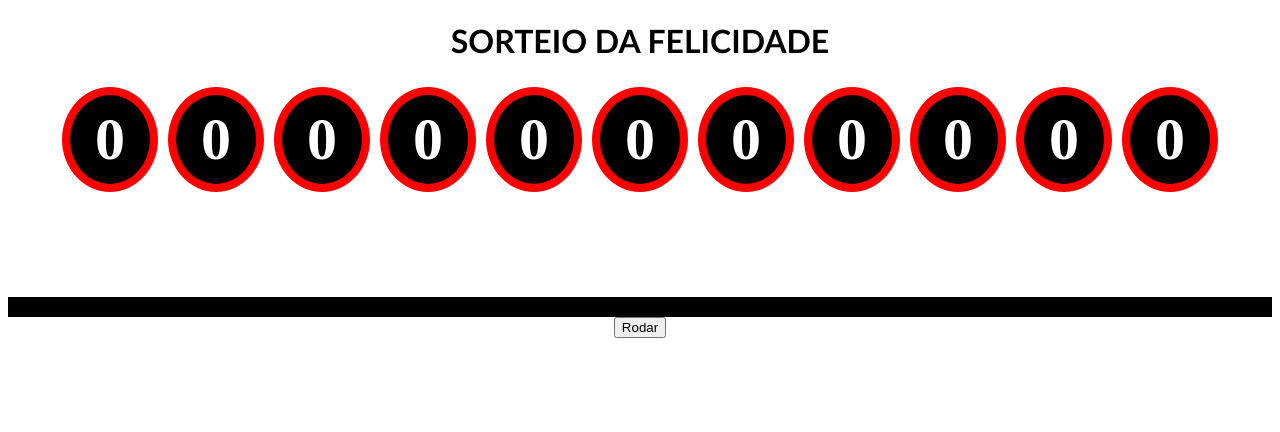
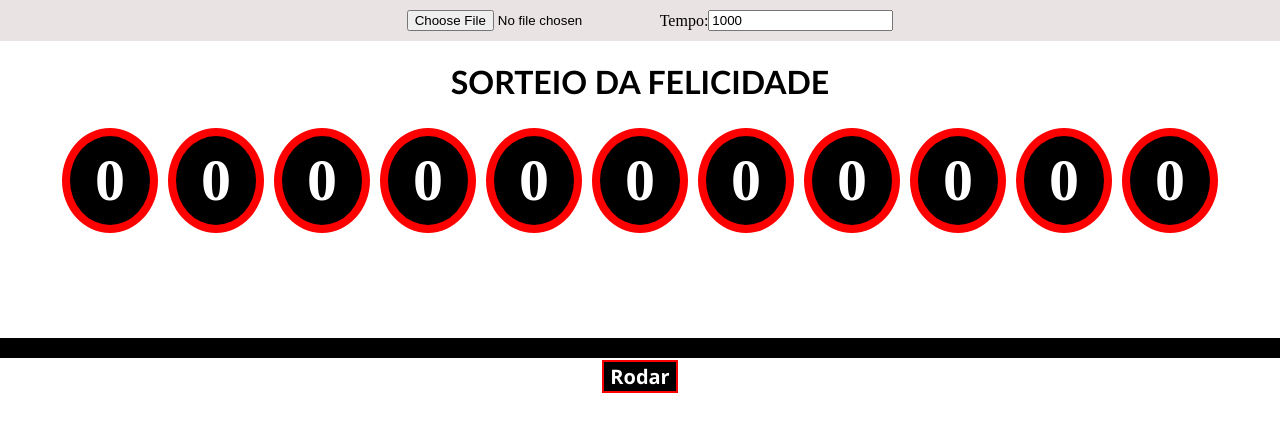
Before and after one commit to brsystem64/bau-felicidade, a plain HTML site: page index.html in a window 1280 px wide. Drawn offline with Linux system fonts and the light colour scheme.

Commit message:
add componentes

```diff
--- a/index.html
+++ b/index.html
@@ -48,15 +48,58 @@
         h1{
             font-family: 'Gill Sans', 'Gill Sans MT', Calibri, 'Trebuchet MS', sans-serif;
         }
+
+        .btn{
+            margin: 2px 2px 2px 2px;
+            background: black;
+            border: 2px solid red;
+            color: white;
+            font-family: 'Segoe UI', Tahoma, Geneva, Verdana, sans-serif;
+            font-weight: bold;
+            font-size: 20px;
+        }
+
+        .btn:hover{
+            cursor: pointer;
+        }
+
+        .rodar{
+
+
+        }
+
+        .fotter-menu{
+            margin-bottom: 20px;
+            padding: 10px 10px 10px 10px;
+            position: relative;
+            top: 0px;
+            background-color: rgba(228, 220, 220, 0.795);
+            width: 100%;
+            align-items: center;
+            display: flex;
+            justify-content: center;
+        }
+
+        html, body{
+            margin: 0px 0px 0px 0px;
+        }
     </style>
 </head>
 <body>
+    <div class="fotter-menu">
+        <input type="file" id="file">
+        <button class="btn" id="btn-pararmusica" onclick="pararmusica()" hidden>Parar musica</button>
+        <button class="btn" id="btn-tocarmusica" onclick="tocarmusica()" hidden>Tocar musica</button>
+        Tempo:<input type="number" id="tempoescolha" value="1000">
+
+    </div>
     <audio id="audio-control" controls hidden>
         <source id="audio" src="audio/som.mp3" type="audio/mpeg">
       </audio>
 
 
     <center><h1>SORTEIO DA FELICIDADE</h1></center>
+
     <center>
         <div id="campos" class="campos">
             <div id="casa-0" class="campo">0</div>
@@ -78,11 +121,10 @@
         <label id="vencedor" class="vencedor"></label>
     </div>
 
-    <div>
-        <button onclick="sorteio()">Rodar</button>
-    </div>
 </center>
-
+<center>
+    <button class="btn rodar" onclick="sorteio()">Rodar</button>
+</center>
 
     <script src="javascript/sorteio.js"></script>
 </body>
--- a/javascript/sorteio.js
+++ b/javascript/sorteio.js
@@ -1,12 +1,35 @@
 function sorteio(){
-
-    document.getElementById("audio-control").play();
+    let file = document.getElementById("file").files[0];
     var NUMEROS = [0,1,2,3,4,5,6,7,8,9];
     let casaAtual = 0;
     let atual = 0;
+    let data = [];
+    let numFinal = null;
+    let nome = null;
+    let tempoEscolha = 1000;
 
-    let numFinal = "33164875819";
-    let nome = "Bruno Bastos";
+    if(document.getElementById("tempoescolha")){
+        tempoEscolha = document.getElementById("tempoescolha").value;
+    }
+    if(file == undefined){
+        alert("Precisa fazer upload de um arquivo com dados");
+        return;
+    }
+    var reader = new FileReader();
+    reader.readAsText(file);
+    reader.addEventListener('load', function (e) {
+        lines = e.target.result.split("\r\n");
+        let selected =Math.floor(Math.random() * (lines.length -1));
+        a = lines[selected].split(";")
+        numFinal = a[1]
+        nome = a[0]
+        console.log(numFinal + "-"+nome)
+      });
+    document.getElementById("audio-control").play();
+    document.getElementById("btn-pararmusica").hidden = false;
+    document.getElementById("btn-tocarmusica").hidden = false;
+    document.getElementById("vencedor").innerHTML = "";
+
 
     let casa1= setInterval(()=>trocaNumero(document.getElementById("casa-0")), 100);
     let casa2= setInterval(()=>trocaNumero(document.getElementById("casa-1")), 100);
@@ -21,17 +44,18 @@ function sorteio(){
     let casa11= setInterval(()=>trocaNumero(document.getElementById("casa-10")), 100);
 
     let casas = [casa1, casa2, casa3, casa4, casa5, casa6, casa7, casa8, casa9, casa10, casa11];
-    setInterval(trocaCasa, 1000);
+    setInterval(trocaCasa, tempoEscolha);
 
     function trocaCasa(){
         let casa = getCasa();
         clearInterval(casas[casaAtual]);
         casa.innerHTML = numFinal.charAt(casaAtual);
-        casaAtual++;
+        ++casaAtual;
         if(casaAtual == casas.length){
             document.getElementById("vencedor").innerHTML = nome;
         }
     }
+
 
     function trocaNumero(e)
     {
@@ -53,3 +77,11 @@ function sorteio(){
         }
     }
 }
+
+function pararmusica(){
+    document.getElementById("audio-control").pause();
+}
+
+function tocarmusica(){
+    document.getElementById("audio-control").play();
+}
```
Also changed, not shown: data/data.txt (added).
